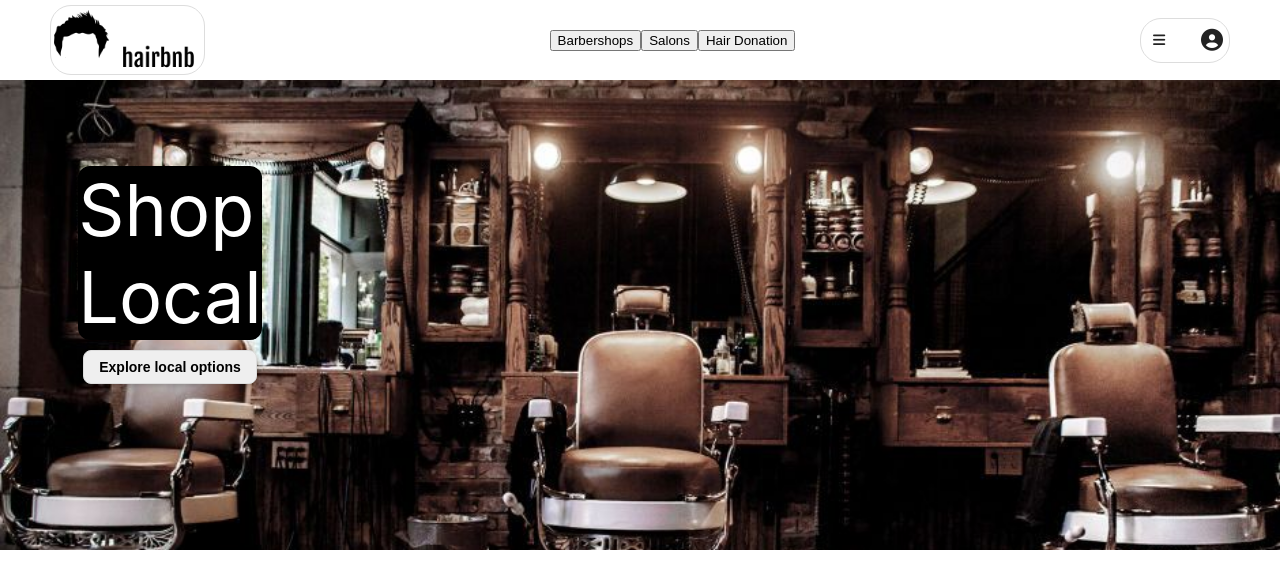
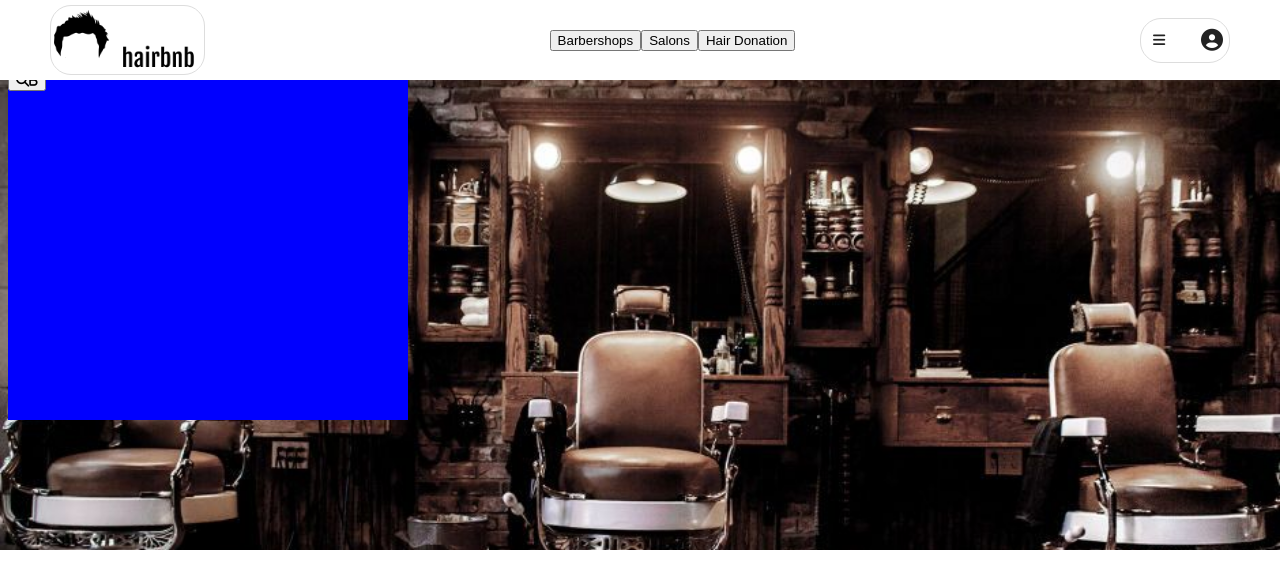
Before and after one commit to W-the-V/hairBnB, a React (Create React App) app in the folder frontend/: page / in a window 1280 px wide. Both pictures are taken after a click on the button "Barbershops". Shown: the top 588 px of the page. Built offline with nearby package versions, Linux system fonts and the light colour scheme; no server answers.

Commit message:
react fixes.... part one

```diff
--- a/frontend/src/components/Navigation/Navigation.css
+++ b/frontend/src/components/Navigation/Navigation.css
@@ -187,3 +187,10 @@
   width: 155px;
   margin-left: 50px;
 }
+.search-bar {
+  color: black;
+  background: blue;
+  height: 400px;
+  width: 400px;
+  z-index: 2;
+}
--- a/frontend/src/components/Navigation/index.js
+++ b/frontend/src/components/Navigation/index.js
@@ -1,8 +1,8 @@
-import React from "react";
 import { NavLink } from "react-router-dom";
 import { useSelector, useDispatch } from "react-redux";
 
-import SearchBar from "../SearchTabs";
+import SearchTabs from "../SearchTabs";
+import SearchBar from "../SearchBar";
 import ProfileButton from "./ProfileButton";
 import "./Navigation.css";
 import src from "../../images/logotext.png";
@@ -28,7 +28,7 @@ function Navigation({ isLoaded }) {
             <img className="logoText" src={src}></img>
           </button>
         </NavLink>
-        <SearchBar />
+        <SearchTabs />
         {menuState && (
           <button className="navButton active" onClick={() => openMenu()}>
             <i className="fas fa-bars"></i>
@@ -42,7 +42,9 @@ function Navigation({ isLoaded }) {
           </button>
         )}
       </div>
-      <div className="searchShell"></div>
+      <div className="searchShell">
+        <SearchBar />
+      </div>
       <div className="userMenuShell">{isLoaded && sessionLinks}</div>
     </>
   );
--- a/frontend/src/components/SearchBar/index.js
+++ b/frontend/src/components/SearchBar/index.js
@@ -1,14 +1,41 @@
-import { useSelector, useDispatch } from "react-redux";
+import { useSelector } from "react-redux";
+
 function SearchBar() {
   const tabState = useSelector((state) => state.searchTab);
-
-  return(
+  const handleSubmit = (e) => {
+    e.preventDefault();
+  };
+  return (
     <>
-      {tabState.barber &&
-      <div className="search-bar">
-
-      </div>}
+      {tabState.barber && (
+        <div className="search-bar">
+          <h2>HELLO FROM BARBER</h2>
+          <form className="search-form" onSubmit={handleSubmit}>
+            <button type="submit" className="searchSubmit">
+              <i className="fas fa-search">B</i>
+            </button>
+          </form>
+        </div>
+      )}
+      {tabState.salon && (
+        <div className="search-bar">
+          <form className="search-form" onSubmit={handleSubmit}>
+            <button type="submit" className="searchSubmit">
+              <i className="fas fa-search">S</i>
+            </button>
+          </form>
+        </div>
+      )}
+      {tabState.donation && (
+        <div className="search-bar">
+          <form className="search-form" onSubmit={handleSubmit}>
+            <button type="submit" className="searchSubmit">
+              <i className="fas fa-search">D</i>
+            </button>
+          </form>
+        </div>
+      )}
     </>
-  )
+  );
 }
 export default SearchBar;
--- a/frontend/src/store/searchTab.js
+++ b/frontend/src/store/searchTab.js
@@ -20,22 +20,39 @@ export const donationToggle = () => {
 
 const initialState = { barber: false, salon: false, donation: false };
 const searchTabReducer = (state = initialState, action) => {
+  let newState;
+  let newObj = {};
   switch (action.type) {
     case BARBER:
-      if (state.salon) state.salon = !state.salon;
-      if (state.donation) state.donation = !state.donation;
-      state.barber = !state.barber;
-      return state;
+      if (state.salon) {
+        newObj.salon = !state.salon;
+      }
+      if (state.donation) {
+        newObj.donation = !state.donation;
+      }
+      newObj.barber = !state.barber;
+      newState = Object.assign({}, state, newObj);
+      return newState;
     case SALON:
-      if (state.barber) state.barber = !state.barber;
-      if (state.donation) state.donation = !state.donation;
-      state.salon = !state.salon;
-      return state;
+      if (state.barber) {
+        newObj.barber = !state.barber;
+      }
+      if (state.donation) {
+        newObj.donation = !state.donation;
+      }
+      newObj.salon = !state.salon;
+      newState = Object.assign({}, state, newObj);
+      return newState;
     case DONATION:
-      if (state.barber) state.barber = !state.barber;
-      if (state.salon) state.salon = !state.salon;
-      state.donation = !state.donation;
-      return state;
+      if (state.salon) {
+        newObj.salon = !state.salon;
+      }
+      if (state.barber) {
+        newObj.barber = !state.barber;
+      }
+      newObj.donation = !state.donation;
+      newState = Object.assign({}, state, newObj);
+      return newState;
     default:
       return state;
   }
```
Also changed, not shown: frontend/src/components/SearchTabs/index.js (+3 -4 lines).
